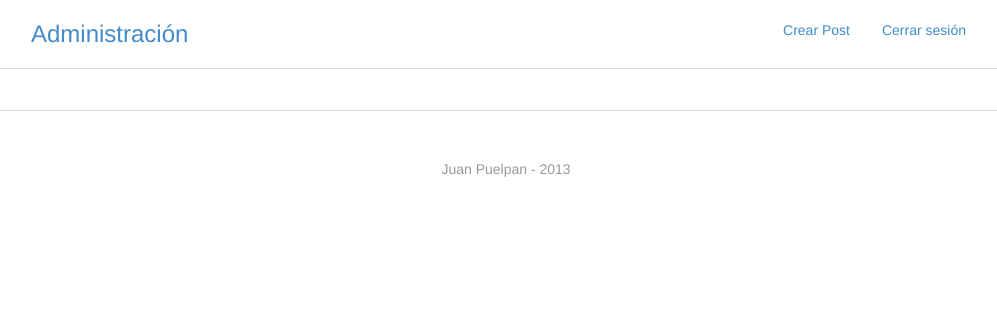
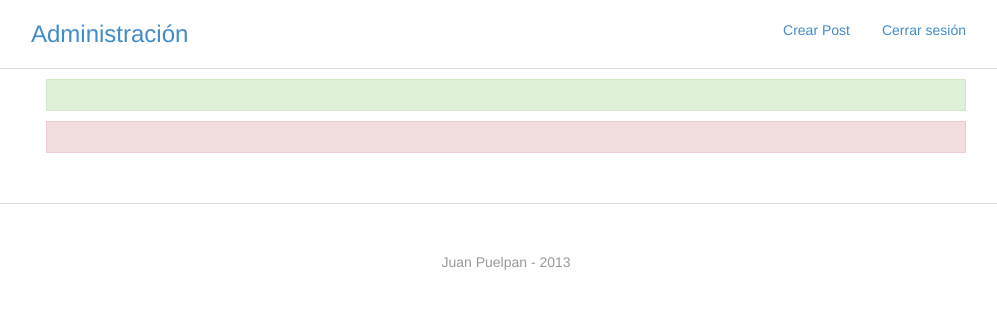
Before and after one commit to Jpuelpan/simple-blog, a PHP site: template views/admin/layout.html.php in a window 1280 px wide. Shown: the top 329 px of the page, without its empty margins (134-1131 px from the left). Run offline with PHP 8.4, Linux system fonts and the light colour scheme; the template is opened without the code that fills it, so the values that code supplies are empty.

Commit message:
Show success and error messages

```diff
--- a/assets/css/styles.css
+++ b/assets/css/styles.css
@@ -42,6 +42,11 @@
   speak: none;
 }
 
+#messages-area .alert{
+  border-radius: 0;
+  margin: 10px 0;
+}
+
 aside{
   margin-top: 30px;
 }
--- a/views/admin/layout.html.php
+++ b/views/admin/layout.html.php
@@ -31,6 +31,18 @@
 
   <div class="container">
     <section id="main" class="col-sm-12">
+
+      <div id="messages-area">
+        <?php if( flash('success') ){ ?>
+          <p class="alert alert-success"><?php echo flash('success') ?></p>
+        <?php } ?>
+
+        <?php if( flash('error') ){ ?>
+          <p class="alert alert-danger"><?php echo flash('error') ?></p>
+        <?php } ?>
+      </div>
+
+      <div class="clearfix"></div>
       <?php echo content(); ?>
     </section>
   </div>
```
